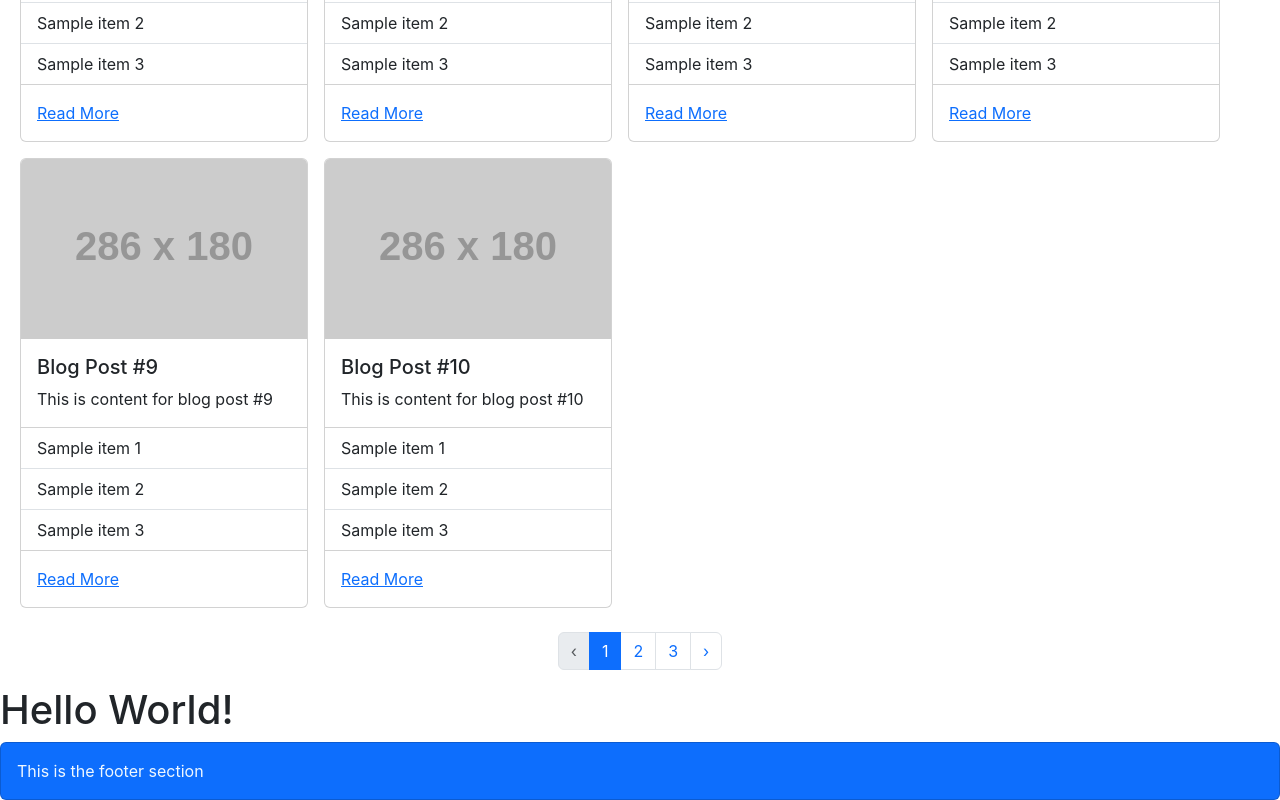
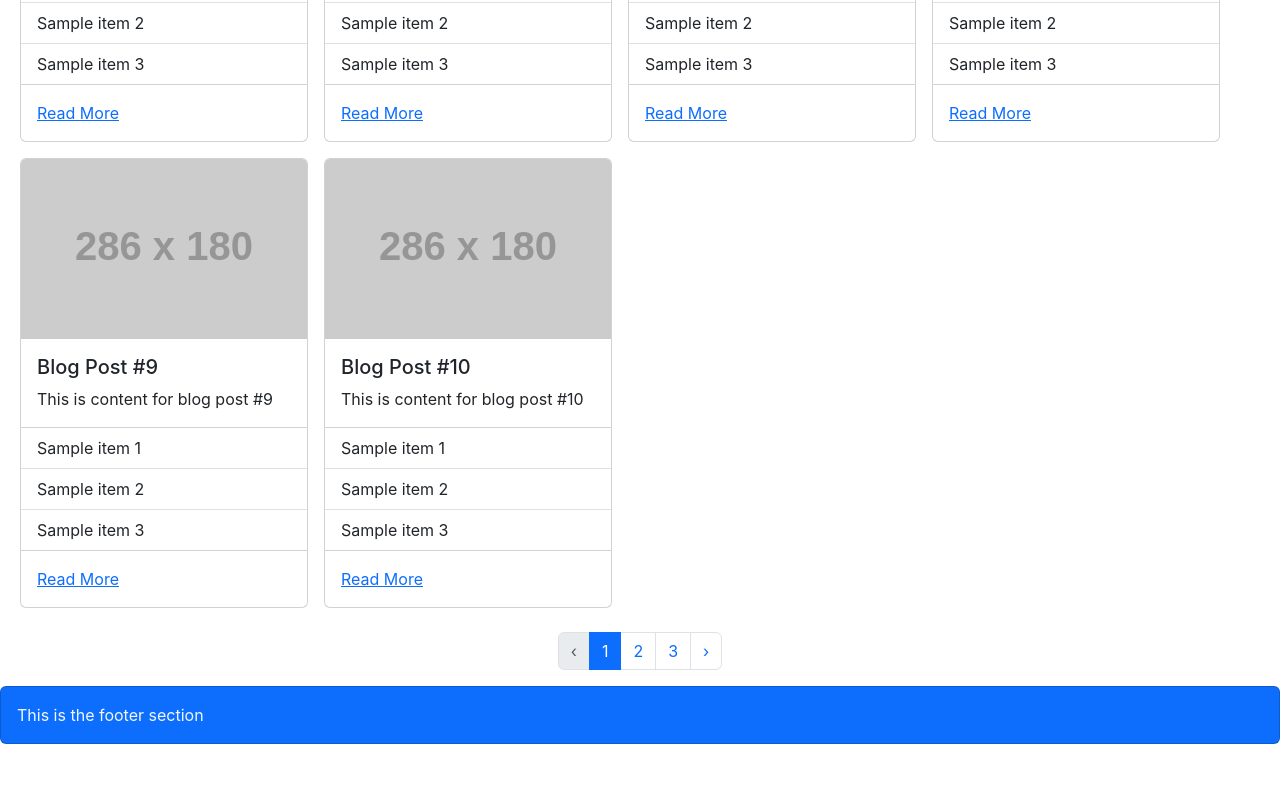
Before and after one commit to DianWeerasekara/ar-blogs, a React (Create React App) app: page / in a window 1280 px wide. Shown: the part 898-1698 px from the top of the page. After the commit the page ends 1642 px from the top, so only its background shows below. Built offline with nearby package versions, Linux system fonts and the light colour scheme.

Commit message:
Update App.js

```diff
--- a/src/App.js
+++ b/src/App.js
@@ -13,7 +13,6 @@ function App() {
         <div className='content-wrap'>
           <SearchBar />
           <BlogPosts />
-          <h1>Hello World!</h1>
         </div>
         <Footer />
       </div>
```
